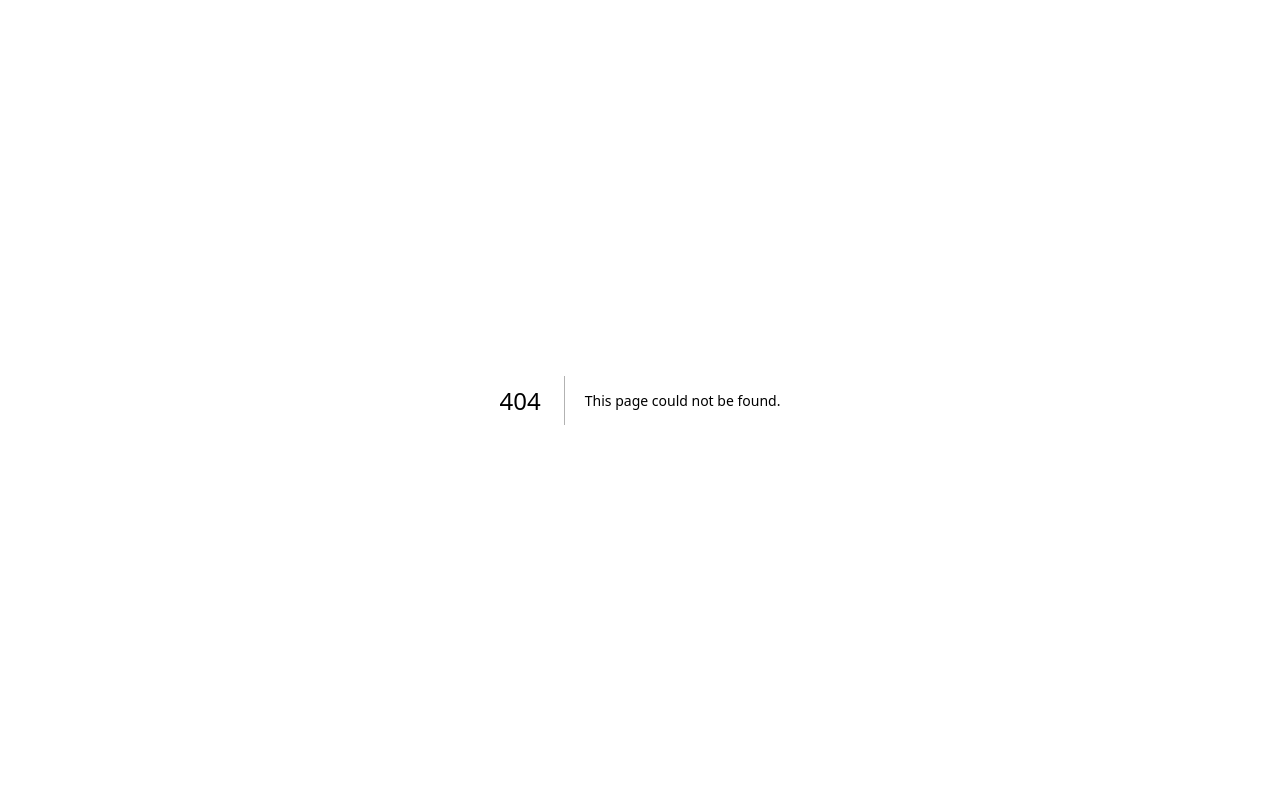
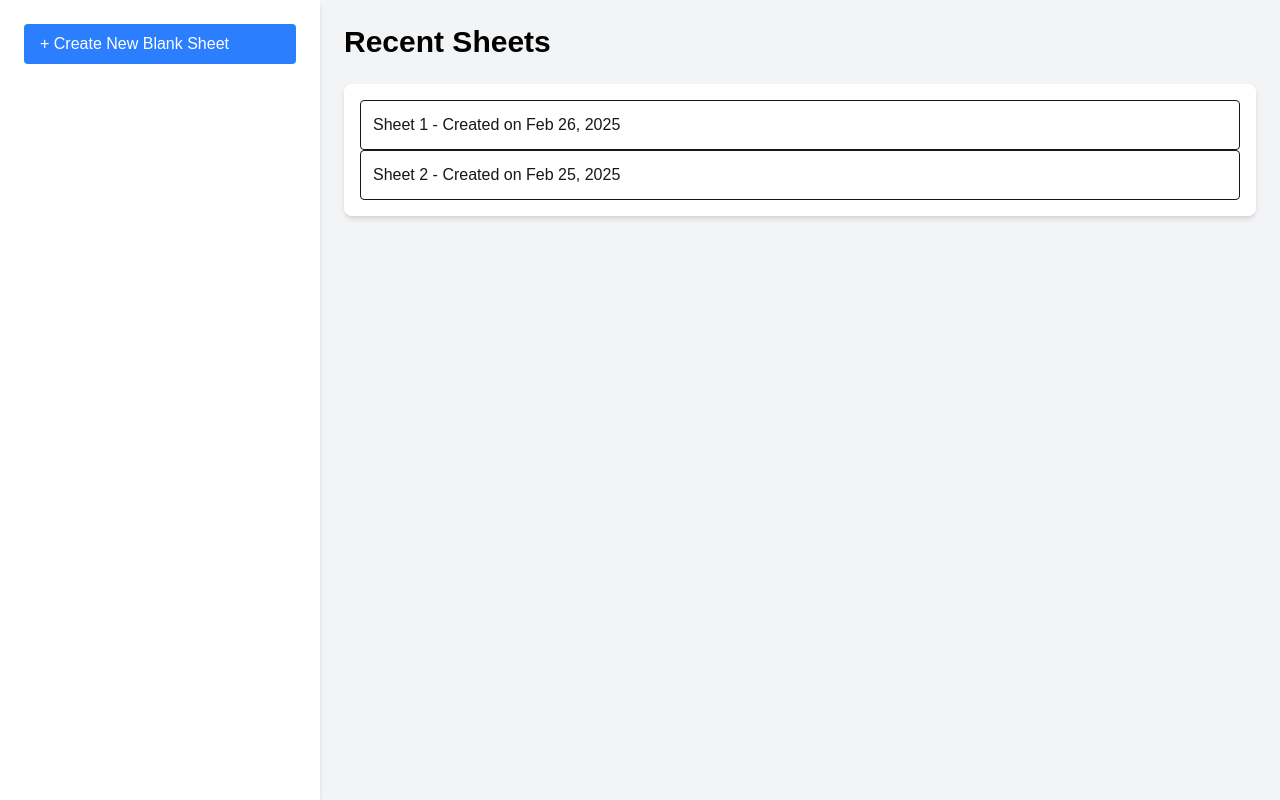
Before and after one commit to hemantsingh0557/GoogleSheetClone, a Next.js app: page /main in a window 1280 px wide. Before the commit this address had no page. Built offline with nearby package versions, Linux system fonts and the light colour scheme; sample sign-in values are in the browser's storage.

Commit message:
add main page where user can create new sheets and see old sheets

```diff
--- /dev/null
+++ b/src/app/main/page.tsx
@@ -0,0 +1,45 @@
+"use client";
+import { useEffect, useState } from "react";
+import { useRouter } from "next/navigation";
+
+export default function Main() {
+    const router = useRouter();
+    const [sheets, setSheets] = useState([
+        { id: "1", name: "Sheet 1", createdAt: "Feb 26, 2025" },
+        { id: "2", name: "Sheet 2", createdAt: "Feb 25, 2025" },
+    ]);
+
+    useEffect(() => {
+        const isAuthenticated = localStorage.getItem("isAuthenticated");
+        if (isAuthenticated !== "true") {
+            router.push("/auth/login");
+        }
+    }, []);
+
+    const createNewSheet = () => router.push("/sheet/new");
+    const openSheet = (id: string) => router.push(`/sheet/${id}`);
+
+    return (
+        <div className="flex min-h-screen bg-gray-100">
+            <aside className="w-1/4 bg-white shadow-md p-6">
+                <button onClick={createNewSheet} className="w-full px-4 py-2 bg-blue-500 text-white rounded hover:bg-blue-600 text-left">
+                    + Create New Blank Sheet
+                </button>
+            </aside>
+            <main className="flex-1 p-6">
+                <h1 className="text-3xl font-bold text-black mb-6">Recent Sheets</h1>
+                <div className="bg-white p-4 rounded-lg shadow-md">
+                    {sheets.length === 0 ? (
+                        <p className="text-gray-600">No sheets available. Create one!</p>
+                    ) : (
+                        sheets.map(sheet => (
+                            <div key={sheet.id} className="p-3 border rounded hover:bg-gray-100 cursor-pointer" onClick={() => openSheet(sheet.id)}>
+                                {sheet.name} - Created on {sheet.createdAt}
+                            </div>
+                        ))
+                    )}
+                </div>
+            </main>
+        </div>
+    );
+}
```
